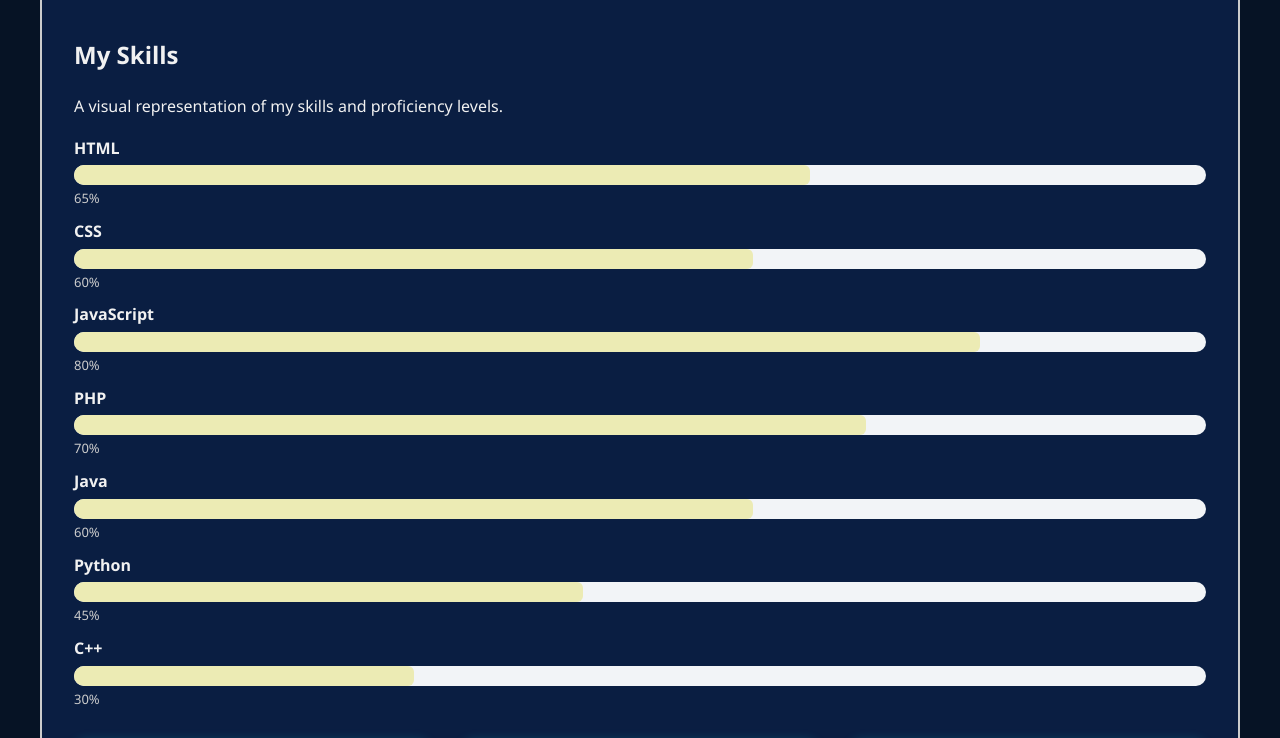
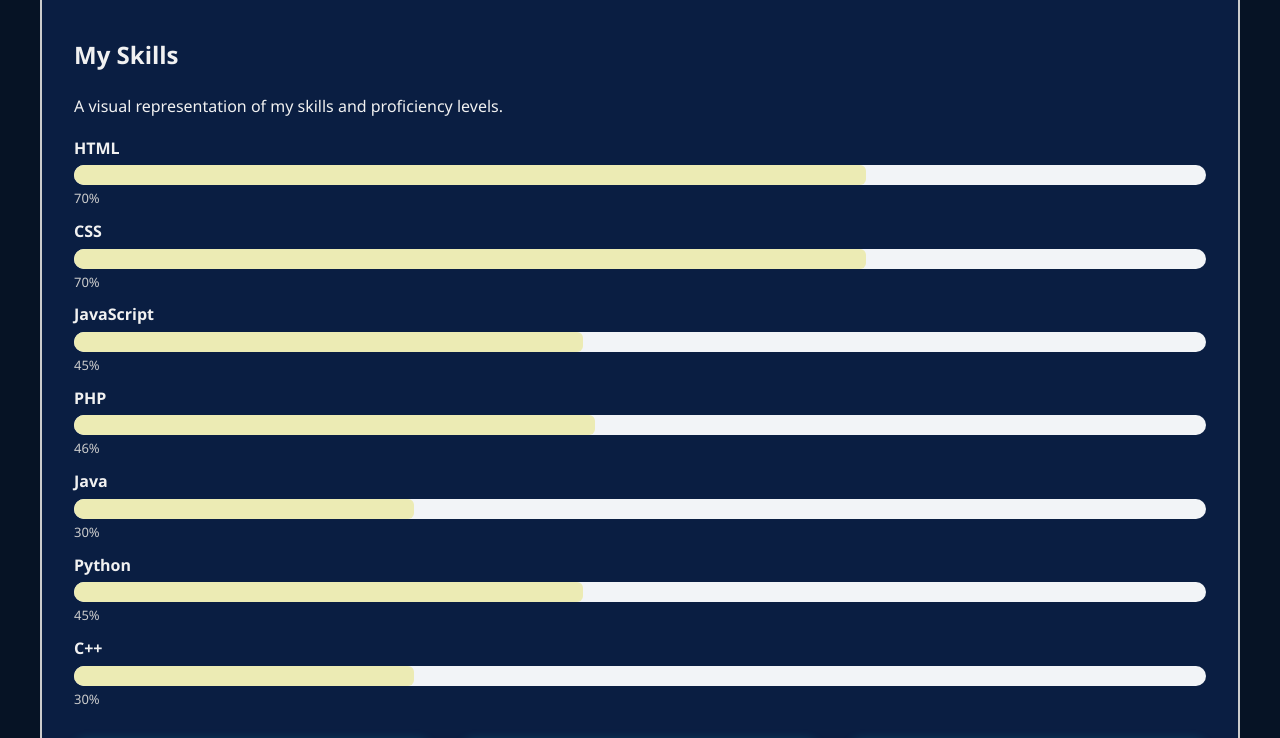
Before and after one commit to Kalddas/newport, a plain HTML site: page index.html in a window 1280 px wide. Shown: the part 829-1567 px from the top of the page. Drawn offline with Linux system fonts and the light colour scheme.

```diff
--- a/index.html
+++ b/index.html
@@ -51,11 +51,11 @@
         <p>A visual representation of my skills and proficiency levels.</p>
 
         <div class="skill-list">
-          <div class="skill"><div class="skill-name">HTML</div><div class="skill-bar"><div class="skill-progress" data-progress="65"></div></div><div class="skill-percentage">0%</div></div>
-          <div class="skill"><div class="skill-name">CSS</div><div class="skill-bar"><div class="skill-progress" data-progress="60"></div></div><div class="skill-percentage">0%</div></div>
-          <div class="skill"><div class="skill-name">JavaScript</div><div class="skill-bar"><div class="skill-progress" data-progress="80"></div></div><div class="skill-percentage">0%</div></div>
-          <div class="skill"><div class="skill-name">PHP</div><div class="skill-bar"><div class="skill-progress" data-progress="70"></div></div><div class="skill-percentage">0%</div></div>
-          <div class="skill"><div class="skill-name">Java</div><div class="skill-bar"><div class="skill-progress" data-progress="60"></div></div><div class="skill-percentage">0%</div></div>
+          <div class="skill"><div class="skill-name">HTML</div><div class="skill-bar"><div class="skill-progress" data-progress="70"></div></div><div class="skill-percentage">0%</div></div>
+          <div class="skill"><div class="skill-name">CSS</div><div class="skill-bar"><div class="skill-progress" data-progress="70"></div></div><div class="skill-percentage">0%</div></div>
+          <div class="skill"><div class="skill-name">JavaScript</div><div class="skill-bar"><div class="skill-progress" data-progress="45"></div></div><div class="skill-percentage">0%</div></div>
+          <div class="skill"><div class="skill-name">PHP</div><div class="skill-bar"><div class="skill-progress" data-progress="46"></div></div><div class="skill-percentage">0%</div></div>
+          <div class="skill"><div class="skill-name">Java</div><div class="skill-bar"><div class="skill-progress" data-progress="30"></div></div><div class="skill-percentage">0%</div></div>
           <div class="skill"><div class="skill-name">Python</div><div class="skill-bar"><div class="skill-progress" data-progress="45"></div></div><div class="skill-percentage">0%</div></div>
           <div class="skill"><div class="skill-name">C++</div><div class="skill-bar"><div class="skill-progress" data-progress="30"></div></div><div class="skill-percentage">0%</div></div>
         </div>
--- a/style.css
+++ b/style.css
@@ -124,6 +124,7 @@
     width: 300px;
     height: 300px;
     background-color: #f0f1f7;
+    box-shadow: 0 0 12px rgba(0, 188, 212, 0.3);
     -webkit-clip-path: polygon(50% 0%, 100% 25%, 100% 75%, 50% 100%, 0% 75%, 0% 25%);
     clip-path: polygon(50% 0%, 100% 25%, 100% 75%, 50% 100%, 0% 75%, 0% 25%);
     display: flex;
@@ -133,8 +134,10 @@
 }
 
 .hex-border:hover {
-    background-color: #1a3635;
+    background-color: #0b0e0d;
     color: #222;
+    box-shadow: 0 0 12px rgba(0, 188, 212, 0.3);
+    transform: translateY(-5px);
 }
 
 .hex-border::before {
```
Also changed, not shown: img.jpg, jj.jpg (deleted), 1 other file.
